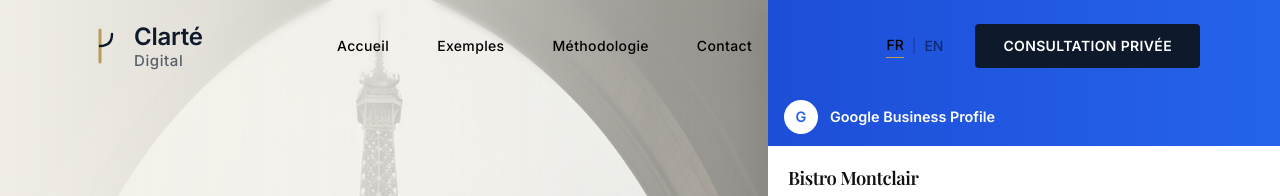
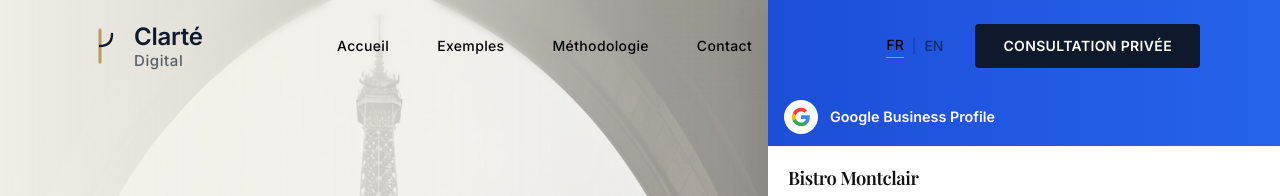
Before and after one commit to Jaspal000/Clarity-Digital, a React (Vite) app: page / in a window 1280 px wide. Shown: the top 196 px of the page. Built offline with nearby package versions, Linux system fonts and the light colour scheme; a web font is replaced by a local one.

Commit message:
Replace text logo with official Google logo SVG

```diff
--- a/src/sections/Hero.tsx
+++ b/src/sections/Hero.tsx
@@ -201,8 +201,14 @@
         paddingLeft: '1rem', paddingRight: '1rem',
         flexShrink: 0,
       }}>
+        {/* Official Google 'G' Logo SVG Wrapper */}
         <div style={{ width: 34, height: 34, background: 'white', borderRadius: '50%', flexShrink: 0, display: 'flex', alignItems: 'center', justifyContent: 'center' }}>
-          <span style={{ color: '#2563EB', fontWeight: 700, fontSize: '0.9rem' }}>G</span>
+          <svg viewBox="0 0 24 24" width="20" height="20" xmlns="http://www.w3.org/2000/svg">
+            <path d="M22.56 12.25c0-.78-.07-1.53-.2-2.25H12v4.26h5.92c-.26 1.37-1.04 2.53-2.21 3.31v2.77h3.57c2.08-1.92 3.28-4.74 3.28-8.09z" fill="#4285F4"/>
+            <path d="M12 23c2.97 0 5.46-.98 7.28-2.66l-3.57-2.77c-.98.66-2.23 1.06-3.71 1.06-2.86 0-5.29-1.93-6.16-4.53H2.18v2.84C3.99 20.53 7.7 23 12 23z" fill="#34A853"/>
+            <path d="M5.84 14.09c-.22-.66-.35-1.36-.35-2.09s.13-1.43.35-2.09V7.07H2.18C1.43 8.55 1 10.22 1 12s.43 3.45 1.18 4.93l2.85-2.22.81-.62z" fill="#FBBC05"/>
+            <path d="M12 5.38c1.62 0 3.06.56 4.21 1.64l3.15-3.15C17.45 2.09 14.97 1 12 1 7.7 1 3.99 3.47 2.18 7.07l3.66 2.84c.87-2.6 3.3-4.53 6.16-4.53z" fill="#EA4335"/>
+          </svg>
         </div>
         <span style={{ color: 'white', fontSize: '0.9rem', fontWeight: 600 }}>Google Business Profile</span>
       </div>
```
